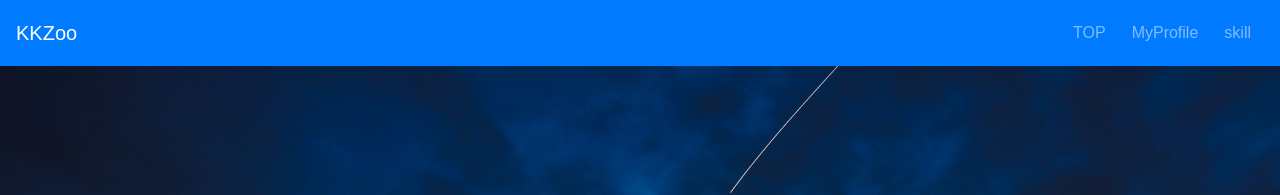
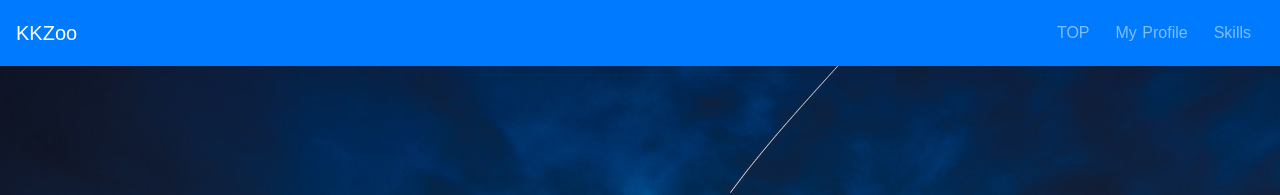
Before and after one commit to KKZoo/nuxt-example-page, a Nuxt app: page / in a window 1280 px wide. Shown: the top 195 px of the page. Built offline with nearby package versions, Linux system fonts and the light colour scheme; a web font is replaced by a local one.

Commit message:
navbarの文字の微調整

```diff
--- a/components/navbar.vue
+++ b/components/navbar.vue
@@ -14,10 +14,10 @@
             TOP
           </b-nav-item>
           <b-nav-item v-scroll-to="'#myprof'">
-            MyProfile
+            My Profile
           </b-nav-item>
           <b-nav-item v-scroll-to="'#skill'">
-            skill
+            Skills
           </b-nav-item>
         </b-navbar-nav>
       </b-collapse>
```
